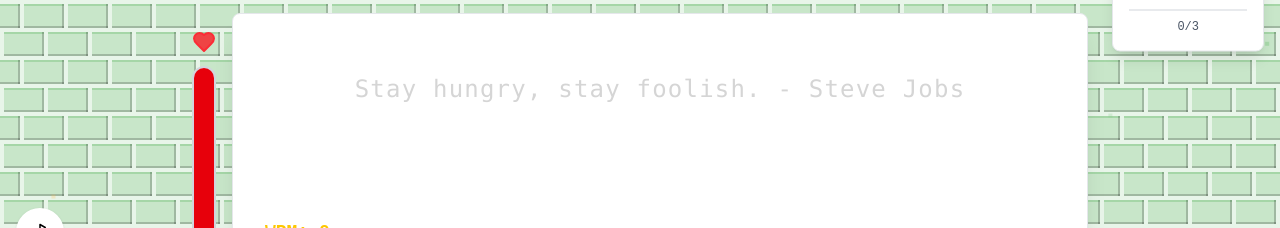
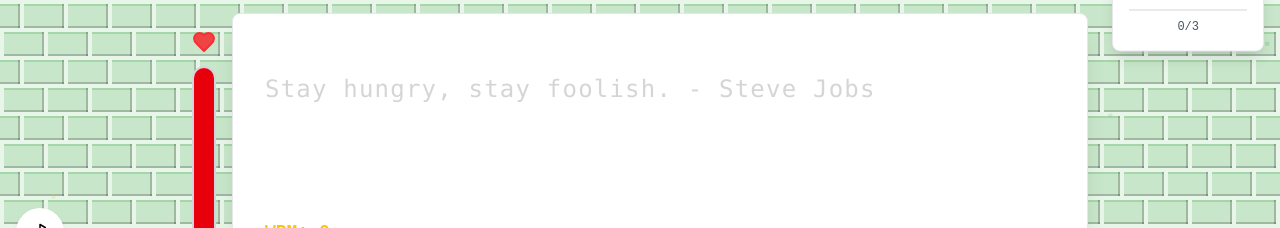
Before and after one commit to RievoCante/typing-rpg, a React (Vite) app in the folder frontend/: page / in a window 1280 px wide. Shown: the part 528-756 px from the top of the page. Built offline with nearby package versions, Linux system fonts and the light colour scheme; no server answers.

Commit message:
fix(typing): left-align typing text instead of centering
Change TypingText container from text-center/items-center to
text-left/items-start so words read from the left edge.

Co-Authored-By: Claude Opus 4.8 (1M context) <noreply@anthropic.com>

```diff
--- a/frontend/src/components/TypingText.tsx
+++ b/frontend/src/components/TypingText.tsx
@@ -171,8 +171,8 @@ export default function TypingText({
   ];
 
   return (
-    <div className="text-2xl my-6 leading-relaxed font-mono tracking-wider transition-opacity duration-300 ease-in-out text-center">
-      <div className="space-y-0 h-[4.5em] overflow-hidden flex flex-col items-center justify-center">
+    <div className="text-2xl my-6 leading-relaxed font-mono tracking-wider transition-opacity duration-300 ease-in-out text-left">
+      <div className="space-y-0 h-[4.5em] overflow-hidden flex flex-col items-start justify-center">
         {' '}
         {/* Fixed height for exactly 3 lines */}
         {visibleLines.map((line, lineIndex) => (
```
